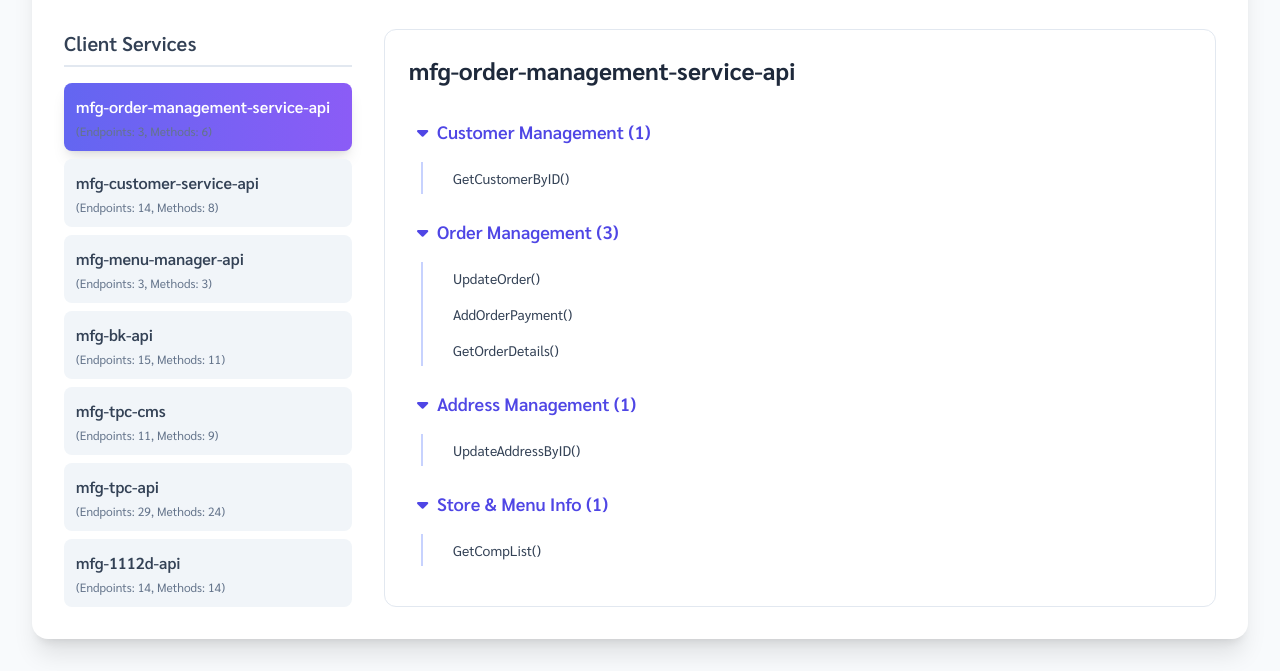
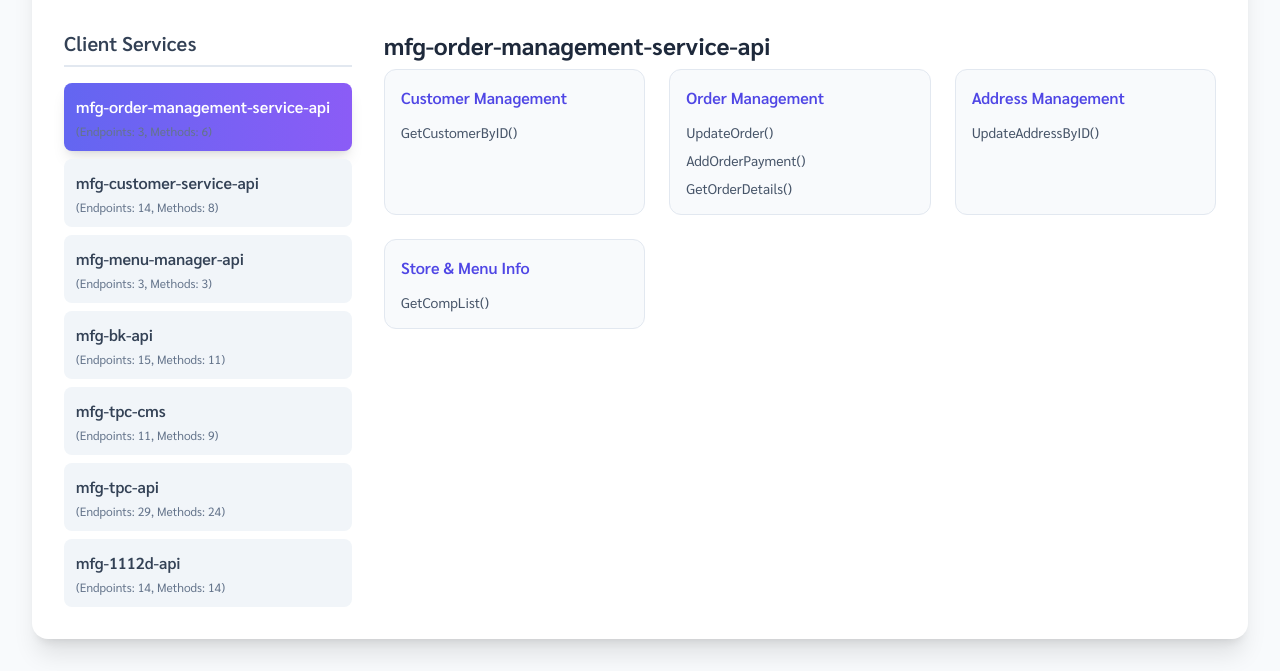
Before and after one commit to thanawatta2025/service-sdm, a plain HTML site: page index.html in a window 1280 px wide. Shown: the part 135-806 px from the top of the page. Drawn offline with nearby package versions, Linux system fonts and the light colour scheme.

Commit message:
Update index.html

```diff
--- a/index.html
+++ b/index.html
@@ -4,7 +4,7 @@
 <head>
     <meta charset="UTF-8">
     <meta name="viewport" content="width=device-width, initial-scale=1.0">
-    <title>Client Services & SDM Method Groups - Tree View</title>
+    <title>Client Services & SDM Method Groups - Multi-Column View</title>
     <!-- Tailwind CSS for rapid UI development -->
     <script src="https://cdn.tailwindcss.com"></script>
     <!-- Google Fonts: Inter & Sarabun for a modern look -->
@@ -13,8 +13,6 @@
     <link
         href="https://fonts.googleapis.com/css2?family=Inter:wght@400;500;600;700&family=Sarabun:wght@400;500;600;700&display=swap"
         rel="stylesheet">
-    <!-- Font Awesome for icons -->
-    <link rel="stylesheet" href="https://cdnjs.cloudflare.com/ajax/libs/font-awesome/6.4.0/css/all.min.css">
     <style>
         /* Custom styles to override or supplement Tailwind */
         body {
@@ -25,26 +23,6 @@
         /* Custom gradient for the active button */
         .active-gradient {
             background-image: linear-gradient(to right, #6366f1, #8b5cf6); /* Indigo to Purple */
-        }
-
-        /* Icon rotation for collapse/expand */
-        .group-title-icon {
-            transition: transform 0.3s ease-in-out;
-        }
-
-        .is-collapsed .group-title-icon {
-            transform: rotate(-90deg);
-        }
-
-        /* Smooth animation for method list */
-        .method-list {
-            max-height: 0;
-            overflow: hidden;
-            transition: max-height 0.4s ease-in-out;
-        }
-
-        .is-open {
-            max-height: 1000px; /* Set a large enough value to show all items */
         }
     </style>
 </head>
@@ -103,10 +81,10 @@
                 </div>
             </div>
 
-            <!-- Column 2: Tree View Display -->
-            <div id="tree_view_div" class="flex-1 border border-slate-200 rounded-xl p-6">
-                 <div id="initial-message" class="flex items-center justify-center h-full text-slate-400">
-                    <p>👈 กรุณาเลือก Service จากเมนูด้านซ้ายเพื่อดู Method ที่เกี่ยวข้อง</p>
+            <!-- Column 2: Multi-column Group Display -->
+            <div id="group_display_div" class="flex-1">
+                 <div id="initial-message" class="flex items-center justify-center h-full text-slate-400 border-2 border-dashed border-slate-200 rounded-xl">
+                    <p>👈 กรุณาเลือก Service จากเมนูด้านซ้าย</p>
                  </div>
             </div>
         </div>
@@ -135,33 +113,51 @@
 
             // --- DOM ELEMENTS ---
             const serviceButtons = document.querySelectorAll('.service-menu button');
-            const treeViewDiv = document.getElementById('tree_view_div');
+            const groupDisplayDiv = document.getElementById('group_display_div');
             const initialMessage = document.getElementById('initial-message');
+
+            /**
+             * Debounce function to limit the rate at which a function gets called.
+             */
+            function debounce(func, delay = 250) {
+                let timeoutId;
+                return function(...args) {
+                    clearTimeout(timeoutId);
+                    timeoutId = setTimeout(() => {
+                        func.apply(this, args);
+                    }, delay);
+                };
+            }
 
             /**
              * Initializes the application and sets up event listeners.
              */
             function initialize() {
-                serviceButtons.forEach(button => button.addEventListener('click', handleServiceClick));
+                // The actual rendering logic is debounced.
+                const debouncedRender = debounce((serviceId, serviceName) => {
+                    renderGroups(serviceId, serviceName);
+                });
+
+                serviceButtons.forEach(button => {
+                    button.addEventListener('click', (event) => {
+                        const button = event.currentTarget;
+                        const selectedServiceId = button.dataset.serviceId;
+                        const selectedServiceName = button.dataset.serviceName;
+
+                        // Update styles immediately for responsiveness.
+                        updateButtonStyles(button);
+                        initialMessage.style.display = 'none';
+
+                        // Call the debounced function to render the content.
+                        debouncedRender(selectedServiceId, selectedServiceName);
+                    });
+                });
 
                 // Set default selection to the first service
                 const firstServiceButton = document.querySelector('.service-menu button');
                 if (firstServiceButton) {
                     firstServiceButton.click();
                 }
-            }
-
-            /**
-             * Handles clicks on service buttons to update the UI and render the tree view.
-             */
-            function handleServiceClick(event) {
-                const button = event.currentTarget;
-                const selectedServiceId = button.dataset.serviceId;
-                const selectedServiceName = button.dataset.serviceName;
-
-                initialMessage.style.display = 'none';
-                updateButtonStyles(button);
-                renderTreeView(selectedServiceId, selectedServiceName);
             }
 
             /**
@@ -186,27 +182,24 @@
             }
 
             /**
-             * Renders the tree view for a given service.
+             * Renders the groups in a multi-column layout.
              */
-            function renderTreeView(serviceId, serviceName) {
-                let html = `<h2 class="text-2xl font-bold text-slate-800 mb-6 break-words">${serviceName}</h2>`;
-                html += '<div class="space-y-4">';
+            function renderGroups(serviceId, serviceName) {
+                let contentHtml = `<h2 class="col-span-full text-2xl font-bold text-slate-800 mb-2 break-words">${serviceName}</h2>`;
 
                 let groupsFound = false;
+                let groupCardsHtml = '';
 
                 Object.values(allMethods).forEach(groupData => {
                     const relatedMethods = groupData.methods.filter(method => serviceMethodMap[serviceId].methods.includes(method));
 
                     if (relatedMethods.length > 0) {
                         groupsFound = true;
-                        html += `
-                            <div class="group-container">
-                                <div class="group-title flex items-center gap-2 text-lg font-semibold text-indigo-600 mb-2 cursor-pointer select-none p-2 rounded-md hover:bg-indigo-50">
-                                    <i class="fa-solid fa-caret-down group-title-icon w-3"></i>
-                                    <span>${groupData.title} (${relatedMethods.length})</span>
-                                </div>
-                                <ul class="method-list pl-6 space-y-1 border-l-2 border-indigo-200 ml-3">
-                                    ${relatedMethods.map(method => `<li class="text-slate-700 text-sm p-1.5 rounded hover:bg-slate-100">${method}()</li>`).join('')}
+                        groupCardsHtml += `
+                            <div class="bg-slate-50 rounded-xl p-4 border border-slate-200">
+                                <h3 class="font-semibold text-indigo-600 mb-3">${groupData.title}</h3>
+                                <ul class="space-y-2">
+                                    ${relatedMethods.map(method => `<li class="text-slate-600 text-sm">${method}()</li>`).join('')}
                                 </ul>
                             </div>
                         `;
@@ -214,25 +207,13 @@
                 });
 
                 if (!groupsFound) {
-                    html += `<p class="text-slate-400">No method groups found for this service.</p>`;
+                    contentHtml += `<p class="col-span-full text-slate-400">No method groups found for this service.</p>`;
+                } else {
+                    // Wrap group cards in a responsive grid
+                    contentHtml += `<div class="grid grid-cols-1 lg:grid-cols-2 xl:grid-cols-3 gap-6">${groupCardsHtml}</div>`;
                 }
 
-                html += '</div>';
-                treeViewDiv.innerHTML = html;
-
-                // Add event listeners for collapsing and set initial state to open
-                treeViewDiv.querySelectorAll('.group-title').forEach(title => {
-                    const list = title.nextElementSibling;
-                    const container = title.parentElement;
-
-                    // Start open
-                    list.classList.add('is-open');
-
-                    title.addEventListener('click', () => {
-                        list.classList.toggle('is-open');
-                        container.classList.toggle('is-collapsed');
-                    });
-                });
+                groupDisplayDiv.innerHTML = contentHtml;
             }
 
             // --- INITIALIZATION ---
```
